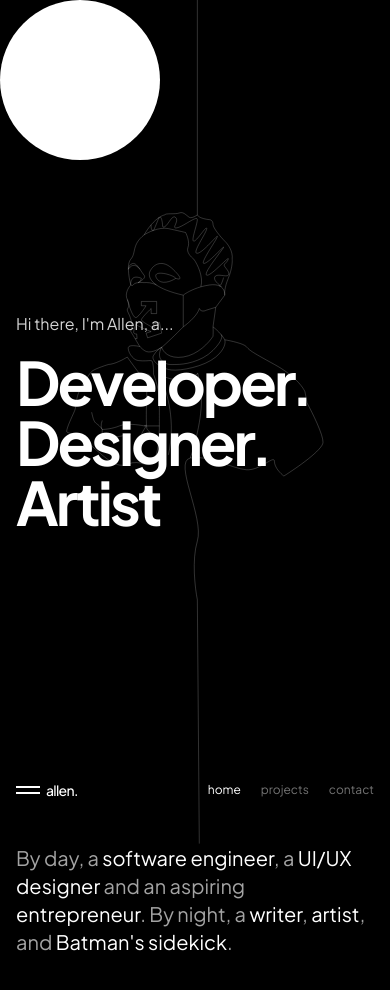
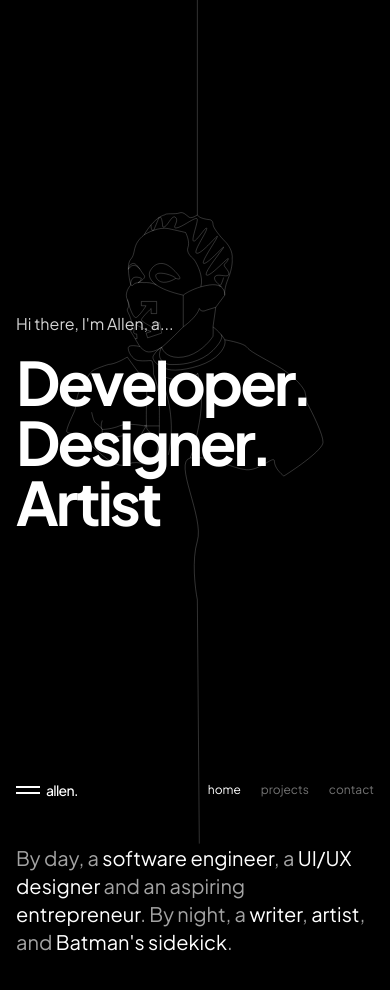
Before and after one commit to LawEyez/portfolio, a Next.js app: page / in a window 390 px wide. Shown: the top 990 px of the page. Built offline with nearby package versions, Linux system fonts and the light colour scheme.

Commit message:
Remove cursor spotlight on small screens.

```diff
--- a/src/components/Cursor/index.tsx
+++ b/src/components/Cursor/index.tsx
@@ -35,8 +35,8 @@ const Cursor = () => {
   return (
     <div
       ref={cursorRef}
-      className='w-40 h-40 rounded-full mix-blend-difference bg-white absolute
-      z-40'
+      className='hidden md:block w-40 h-40 rounded-full mix-blend-difference
+      bg-white absolute z-40'
     />
   )
 }
```
